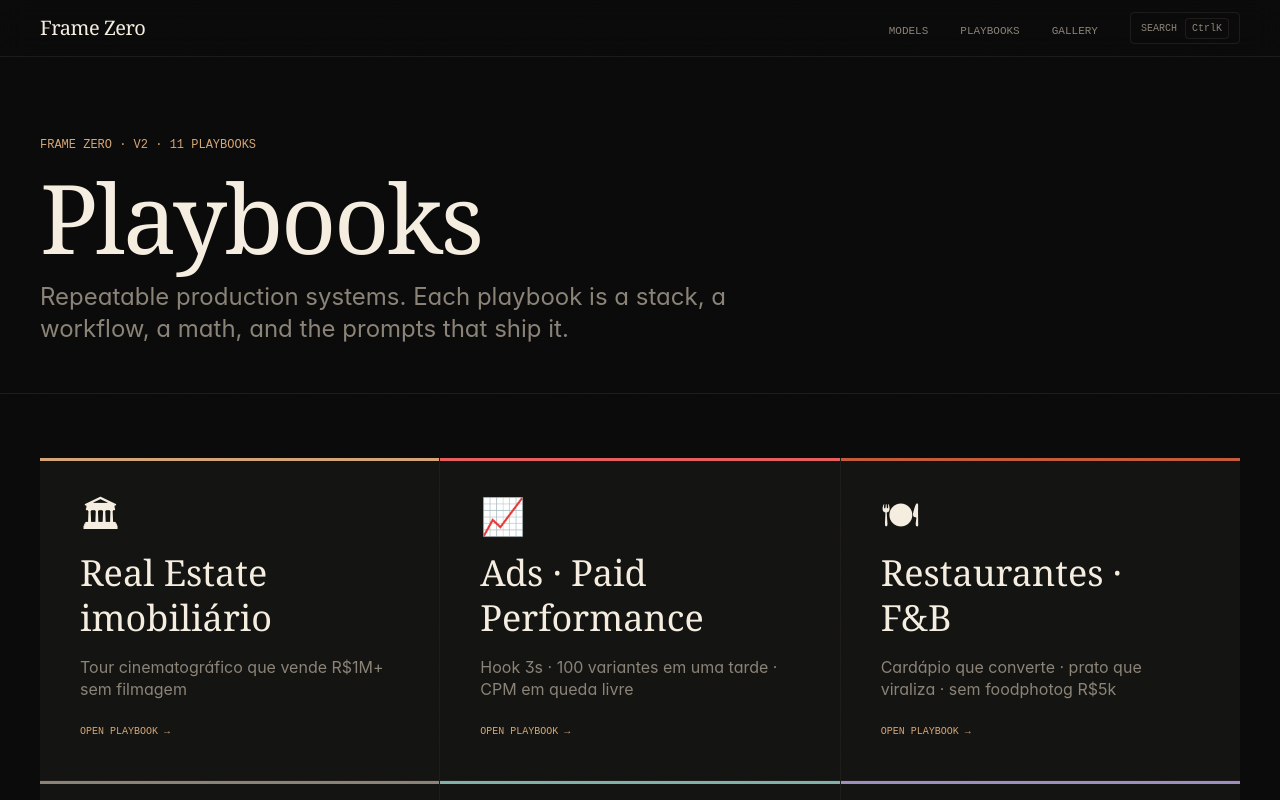
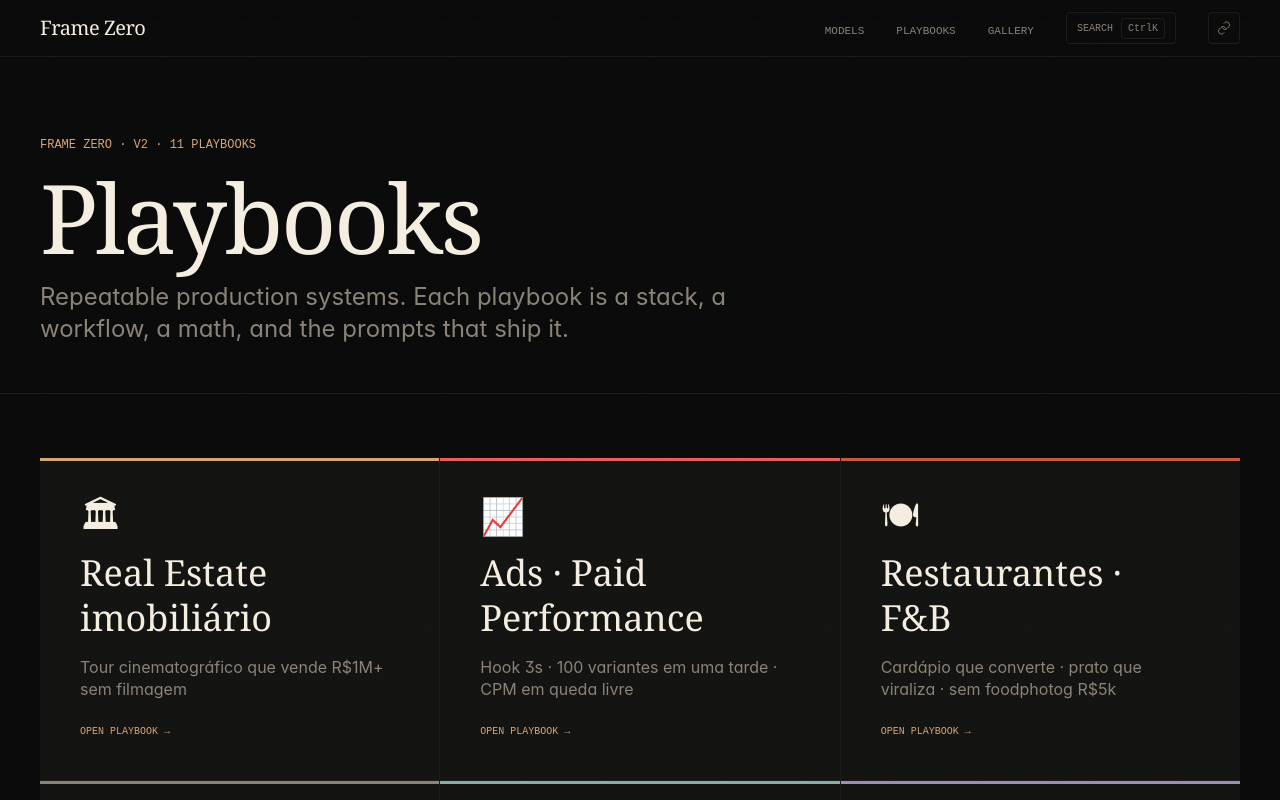
Before and after one commit to Murilo-Stock/frame-zero, a Next.js app: page /playbooks in a window 1280 px wide. Shown: the top 800 px of the page. Built offline with nearby package versions, Linux system fonts and the light colour scheme.

Commit message:
feat(share): copy-link button + toast
Tiny share icon in the TopNav. Click copies window.location.href to the clipboard
and shows a transient "Link copied" toast via the existing AnimatePresence pattern.
Tooltip on hover. data-print="hide" so it doesn't appear in print PDFs.

```diff
--- /dev/null
+++ b/components/ShareButton.tsx
@@ -0,0 +1,82 @@
+'use client';
+import { AnimatePresence, motion } from 'framer-motion';
+import { useState } from 'react';
+import { copyToClipboard } from '@/lib/copyToClipboard';
+
+/**
+ * Tiny share button for the TopNav. Copies window.location.href to clipboard
+ * and shows a "Link copied" toast via the existing motion pattern.
+ */
+export function ShareButton() {
+  const [copied, setCopied] = useState(false);
+  const [hover, setHover] = useState(false);
+
+  async function onClick() {
+    if (typeof window === 'undefined') return;
+    const ok = await copyToClipboard(window.location.href);
+    if (ok) {
+      setCopied(true);
+      setTimeout(() => setCopied(false), 1800);
+    }
+  }
+
+  return (
+    <div className="relative" data-print="hide">
+      <button
+        onClick={onClick}
+        onMouseEnter={() => setHover(true)}
+        onMouseLeave={() => setHover(false)}
+        aria-label="Share this page"
+        data-cursor="amber"
+        className="grid place-items-center w-8 h-8 rounded-sm border border-rule text-ink-mute hover:text-amber hover:border-amber/50 transition-colors focus-visible:outline-none focus-visible:ring-2 focus-visible:ring-amber"
+      >
+        <svg
+          viewBox="0 0 24 24"
+          width="14"
+          height="14"
+          fill="none"
+          stroke="currentColor"
+          strokeWidth="1.6"
+          strokeLinecap="round"
+          strokeLinejoin="round"
+          aria-hidden
+        >
+          <path d="M10 13a5 5 0 0 0 7.07 0l3-3a5 5 0 0 0-7.07-7.07l-1 1" />
+          <path d="M14 11a5 5 0 0 0-7.07 0l-3 3a5 5 0 0 0 7.07 7.07l1-1" />
+        </svg>
+      </button>
+      <AnimatePresence>
+        {hover && !copied && (
+          <motion.div
+            initial={{ opacity: 0, y: -2 }}
+            animate={{ opacity: 1, y: 0 }}
+            exit={{ opacity: 0, y: -2 }}
+            transition={{ duration: 0.15 }}
+            className="absolute right-0 top-full mt-2 pointer-events-none"
+          >
+            <span className="block whitespace-nowrap font-mono text-[10px] uppercase tracking-caps text-ink-mute bg-canvas-2 border border-rule px-2 py-1 rounded-sm">
+              Share this page
+            </span>
+          </motion.div>
+        )}
+      </AnimatePresence>
+      <AnimatePresence>
+        {copied && (
+          <motion.div
+            initial={{ opacity: 0, y: -4 }}
+            animate={{ opacity: 1, y: 0 }}
+            exit={{ opacity: 0, y: -4 }}
+            transition={{ duration: 0.2, ease: [0.16, 1, 0.3, 1] }}
+            className="absolute right-0 top-full mt-2 pointer-events-none"
+            role="status"
+            aria-live="polite"
+          >
+            <span className="block whitespace-nowrap font-mono text-[10px] uppercase tracking-caps text-amber bg-canvas-2 border border-amber/40 px-2 py-1 rounded-sm">
+              ✓ Link copied
+            </span>
+          </motion.div>
+        )}
+      </AnimatePresence>
+    </div>
+  );
+}
--- a/components/TopNav.tsx
+++ b/components/TopNav.tsx
@@ -1,5 +1,6 @@
 import Link from 'next/link';
 import { TopNavCmdK } from './TopNavCmdK';
+import { ShareButton } from './ShareButton';
 
 type NavItem = { label: string; href: string };
 
@@ -35,6 +36,9 @@ export function TopNav() {
           <li>
             <TopNavCmdK />
           </li>
+          <li>
+            <ShareButton />
+          </li>
         </ul>
       </div>
     </nav>
```
